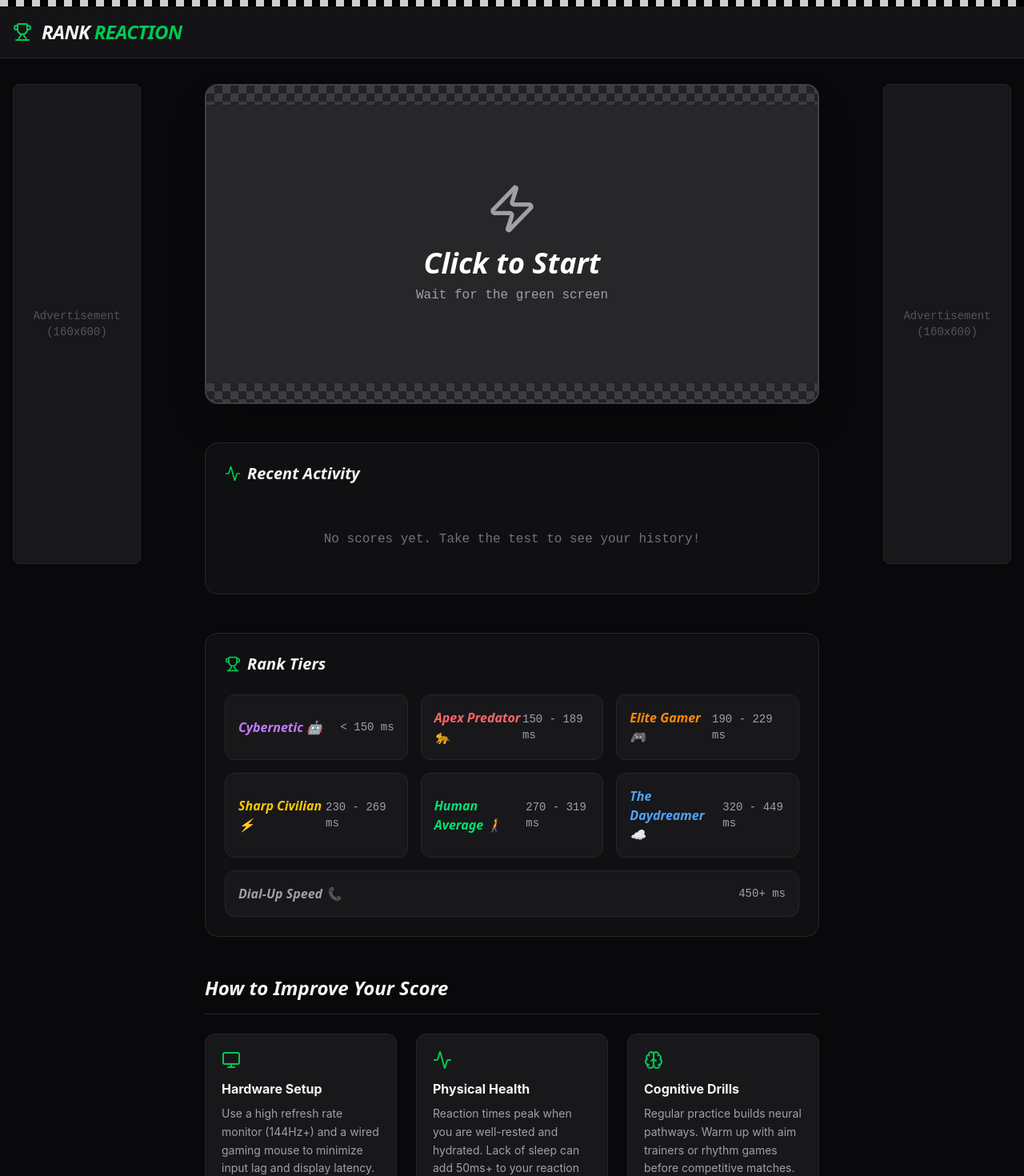
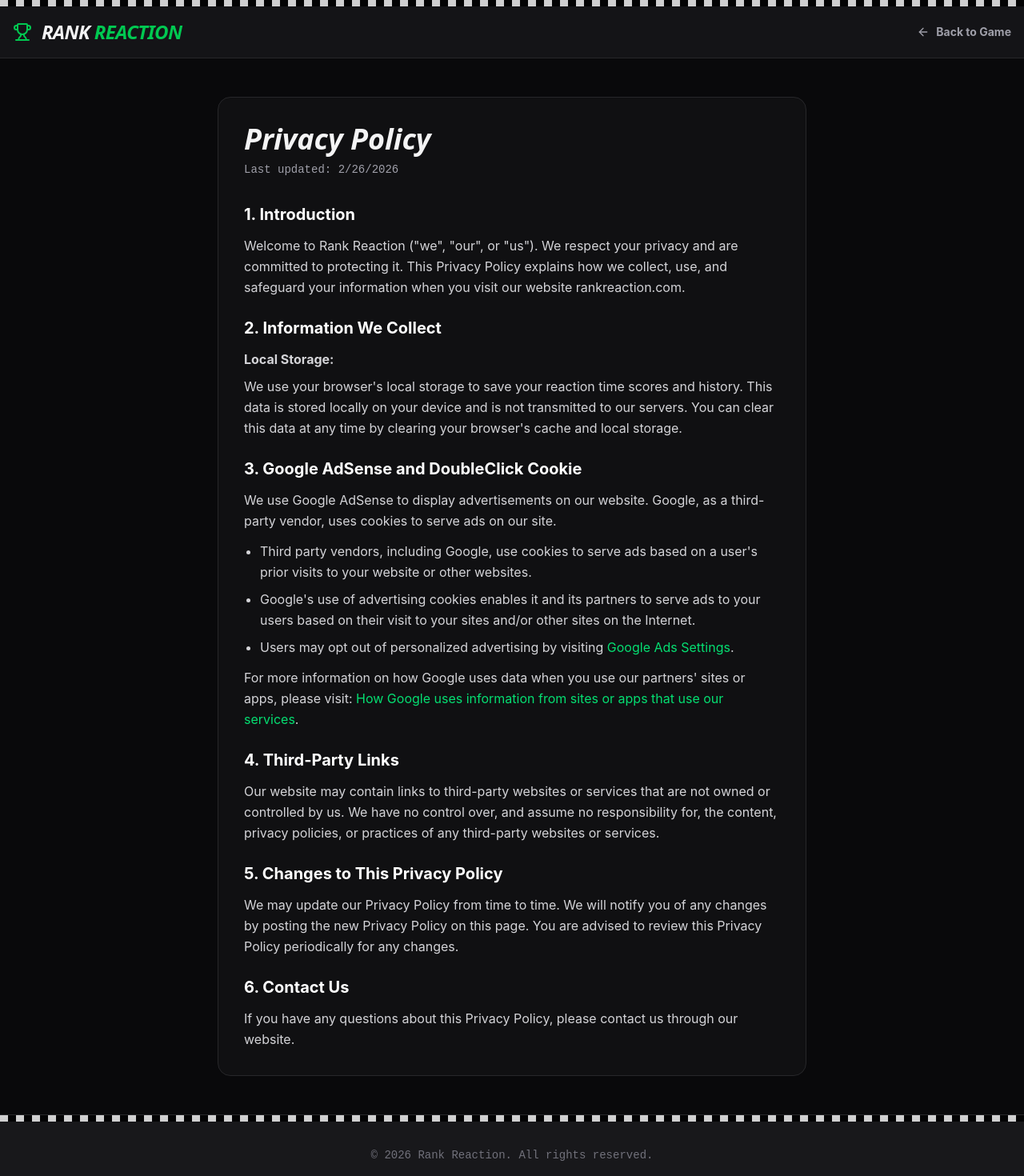
Before and after one commit to JaceBillion/rank-reaction, a React (Vite) app: page /privacy in a window 1280 px wide. Shown: the top 1470 px of the page at 80% size. Built offline with nearby package versions, Linux system fonts and the light colour scheme.

Commit message:
Add files via upload

```diff
--- a/index.html
+++ b/index.html
@@ -14,7 +14,7 @@
     </script>
     <meta charset="UTF-8" />
     <meta name="viewport" content="width=device-width, initial-scale=1.0" />
-    <title>Rank Reaction | How Fast Are You?</title>
+    <title>My Google AI Studio App</title>
     <script>
       try {
         Object.defineProperty(window, 'fetch', {
--- a/src/App.tsx
+++ b/src/App.tsx
@@ -1,5 +1,6 @@
 import React, { useState, useEffect, useRef, useCallback } from 'react';
 import { Share2, Trophy, Activity, Zap, Brain, Monitor, AlertTriangle, Timer } from 'lucide-react';
+import { Link } from 'react-router-dom';
 
 type GameState = 'idle' | 'waiting' | 'go' | 'result' | 'falseStart';
 
@@ -334,8 +335,9 @@ export default function App() {
       {/* Footer */}
       <footer className="border-t border-zinc-800 bg-zinc-900 mt-auto">
         <div className="h-2 w-full bg-checkered-racing opacity-80"></div>
-        <div className="max-w-7xl mx-auto px-4 py-8 text-center text-zinc-500 font-mono text-sm">
-          &copy; {new Date().getFullYear()} Rank Reaction. All rights reserved.
+        <div className="max-w-7xl mx-auto px-4 py-8 flex flex-col md:flex-row items-center justify-between gap-4 text-zinc-500 font-mono text-sm">
+          <div>&copy; {new Date().getFullYear()} Rank Reaction. All rights reserved.</div>
+          <Link to="/privacy" className="hover:text-zinc-300 transition-colors underline underline-offset-4">Privacy Policy</Link>
         </div>
       </footer>
     </div>
--- /dev/null
+++ b/src/Privacy.tsx
@@ -0,0 +1,101 @@
+import React from 'react';
+import { Trophy, ArrowLeft } from 'lucide-react';
+import { Link } from 'react-router-dom';
+
+export default function Privacy() {
+  return (
+    <div className="min-h-screen bg-zinc-950 text-zinc-100 font-sans selection:bg-green-500/30 flex flex-col">
+      {/* Header */}
+      <header className="border-b border-zinc-800 bg-zinc-900/80 backdrop-blur-md sticky top-0 z-50">
+        <div className="h-2 w-full bg-checkered-racing opacity-80"></div>
+        <div className="max-w-7xl mx-auto px-4 h-16 flex items-center justify-between">
+          <Link to="/" className="flex items-center gap-3 hover:opacity-80 transition-opacity">
+            <Trophy className="w-6 h-6 text-green-500" />
+            <h1 className="text-2xl font-display font-black italic tracking-tight">
+              RANK <span className="text-green-500">REACTION</span>
+            </h1>
+          </Link>
+          <Link to="/" className="flex items-center gap-2 text-sm font-bold text-zinc-400 hover:text-white transition-colors">
+            <ArrowLeft className="w-4 h-4" />
+            Back to Game
+          </Link>
+        </div>
+      </header>
+
+      {/* Main Content */}
+      <main className="flex-1 max-w-3xl w-full mx-auto px-4 py-12">
+        <div className="bg-zinc-900/50 border border-zinc-800 rounded-2xl p-8 space-y-8">
+          <div>
+            <h2 className="text-4xl font-display font-black italic mb-2">Privacy Policy</h2>
+            <p className="text-zinc-400 font-mono text-sm">Last updated: {new Date().toLocaleDateString()}</p>
+          </div>
+
+          <div className="space-y-6 text-zinc-300 leading-relaxed">
+            <section>
+              <h3 className="text-xl font-bold text-white mb-3">1. Introduction</h3>
+              <p>
+                Welcome to Rank Reaction ("we", "our", or "us"). We respect your privacy and are committed to protecting it.
+                This Privacy Policy explains how we collect, use, and safeguard your information when you visit our website rankreaction.com.
+              </p>
+            </section>
+
+            <section>
+              <h3 className="text-xl font-bold text-white mb-3">2. Information We Collect</h3>
+              <p className="mb-2"><strong>Local Storage:</strong></p>
+              <p>
+                We use your browser's local storage to save your reaction time scores and history. This data is stored locally on your device
+                and is not transmitted to our servers. You can clear this data at any time by clearing your browser's cache and local storage.
+              </p>
+            </section>
+
+            <section>
+              <h3 className="text-xl font-bold text-white mb-3">3. Google AdSense and DoubleClick Cookie</h3>
+              <p className="mb-3">
+                We use Google AdSense to display advertisements on our website. Google, as a third-party vendor, uses cookies to serve ads on our site.
+              </p>
+              <ul className="list-disc pl-5 space-y-2">
+                <li>Third party vendors, including Google, use cookies to serve ads based on a user's prior visits to your website or other websites.</li>
+                <li>Google's use of advertising cookies enables it and its partners to serve ads to your users based on their visit to your sites and/or other sites on the Internet.</li>
+                <li>Users may opt out of personalized advertising by visiting <a href="https://myadcenter.google.com/" target="_blank" rel="noopener noreferrer" className="text-green-400 hover:underline">Google Ads Settings</a>.</li>
+              </ul>
+              <p className="mt-3">
+                For more information on how Google uses data when you use our partners' sites or apps, please visit: <a href="https://policies.google.com/technologies/partner-sites" target="_blank" rel="noopener noreferrer" className="text-green-400 hover:underline">How Google uses information from sites or apps that use our services</a>.
+              </p>
+            </section>
+
+            <section>
+              <h3 className="text-xl font-bold text-white mb-3">4. Third-Party Links</h3>
+              <p>
+                Our website may contain links to third-party websites or services that are not owned or controlled by us.
+                We have no control over, and assume no responsibility for, the content, privacy policies, or practices of any third-party websites or services.
+              </p>
+            </section>
+
+            <section>
+              <h3 className="text-xl font-bold text-white mb-3">5. Changes to This Privacy Policy</h3>
+              <p>
+                We may update our Privacy Policy from time to time. We will notify you of any changes by posting the new Privacy Policy on this page.
+                You are advised to review this Privacy Policy periodically for any changes.
+              </p>
+            </section>
+
+            <section>
+              <h3 className="text-xl font-bold text-white mb-3">6. Contact Us</h3>
+              <p>
+                If you have any questions about this Privacy Policy, please contact us through our website.
+              </p>
+            </section>
+          </div>
+        </div>
+      </main>
+
+      {/* Footer */}
+      <footer className="border-t border-zinc-800 bg-zinc-900 mt-auto">
+        <div className="h-2 w-full bg-checkered-racing opacity-80"></div>
+        <div className="max-w-7xl mx-auto px-4 py-8 text-center text-zinc-500 font-mono text-sm">
+          &copy; {new Date().getFullYear()} Rank Reaction. All rights reserved.
+        </div>
+      </footer>
+    </div>
+  );
+}
--- a/src/main.tsx
+++ b/src/main.tsx
@@ -1,10 +1,17 @@
 import {StrictMode} from 'react';
 import {createRoot} from 'react-dom/client';
+import { BrowserRouter, Routes, Route } from 'react-router-dom';
 import App from './App.tsx';
+import Privacy from './Privacy.tsx';
 import './index.css';
 
 createRoot(document.getElementById('root')!).render(
   <StrictMode>
-    <App />
+    <BrowserRouter>
+      <Routes>
+        <Route path="/" element={<App />} />
+        <Route path="/privacy" element={<Privacy />} />
+      </Routes>
+    </BrowserRouter>
   </StrictMode>,
 );
```
Also changed, not shown: package.json (+8 -7 lines), vercel.json (added), 1 other file (tests, documents, lock files or other folders).
